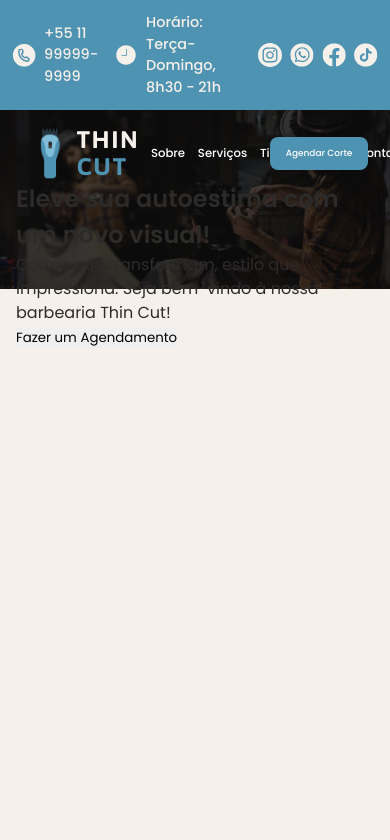
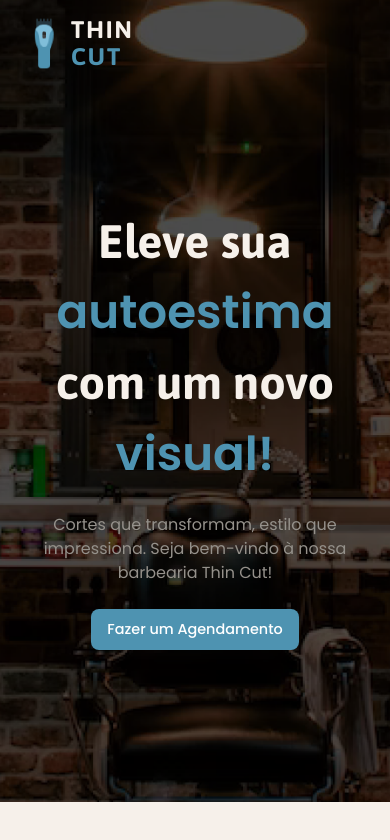
Before and after one commit to CauaRodrigues/thin-cut, a React (Vite) app: page / in a window 390 px wide. Shown: the top 840 px of the page. Built offline with nearby package versions, Linux system fonts and the light colour scheme.

Commit message:
banner and header responsive | OK

```diff
--- a/src/Home.jsx
+++ b/src/Home.jsx
@@ -2,11 +2,14 @@ import React from "react";
 
 import TopInfo from "@section/TopInfo";
 import Banner from "@section/Banner";
+import MediaQuery from "react-responsive";
 
 export default function Home() {
 	return (
 		<>
-			<TopInfo />
+			<MediaQuery minWidth={640}>
+				<TopInfo />
+			</MediaQuery>
 			<Banner />
 		</>
 	);
--- a/src/components/sections/Banner/banner.styled.jsx
+++ b/src/components/sections/Banner/banner.styled.jsx
@@ -2,12 +2,54 @@ import styled from "styled-components";
 
 export const BannerContainer = styled.div`
 	width: 100%;
-	min-height: 100vh;
+	min-height: 95vh;
 	padding: 1rem;
 
-	background-image: url("/assets/images/banners/banner-bg2.png");
-	background-size: 100%;
+	background-image: url("/assets/images/banners/banner-bg4.png");
+	background-size: cover;
 	background-repeat: no-repeat;
+	background-position: center;
+
+	display: flex;
+	flex-direction: column;
+	align-items: center;
+	justify-content: space-between;
+
+	.content-text {
+		width: 40vw;
+
+		flex: 1;
+		display: flex;
+		flex-direction: column;
+		align-items: center;
+		justify-content: center;
+		gap: 1.5rem;
+
+		text-align: center;
+		color: ${({ theme }) => theme.colors.main};
+
+		@media (max-width: 1000px) {
+			width: 80vw;
+		}
+
+		@media (max-width: 700px) {
+			width: 90vw;
+		}
+
+		@media (max-width: 500px) {
+			width: 100%;
+		}
+
+		h1 {
+			font-weight: ${({ theme }) => theme.fonts.fw.bd};
+			font-family: ${({ theme }) => theme.fonts.fm.asap};
+			font-size: min(3rem, 12vw);
+		}
+
+		p {
+			color: ${({ theme }) => theme.colors.gray};
+		}
+	}
 `;
 
 export const Points = styled.div``;
--- a/src/components/sections/Banner/index.jsx
+++ b/src/components/sections/Banner/index.jsx
@@ -1,5 +1,6 @@
 import React from "react";
 import Header from "@section/Header";
+import { Button } from "@components/Button";
 
 import * as S from "./banner.styled";
 
@@ -8,15 +9,18 @@ export default function Banner() {
 		<S.BannerContainer>
 			<Header />
 
-			<section>
-				<h1>Eleve sua autoestima com um novo visual!</h1>
+			<section className="content-text">
+				<h1>
+					Eleve sua <span id="text-primary">autoestima</span> com um novo{" "}
+					<span id="text-primary">visual!</span>
+				</h1>
 
 				<p>
 					Cortes que transformam, estilo que impressiona. Seja bem-vindo à nossa
 					barbearia Thin Cut!
 				</p>
 
-				<button>Fazer um Agendamento</button>
+				<Button title="Fazer um Agendamento" />
 			</section>
 
 			<S.Points></S.Points>
--- a/src/components/sections/Header/header.styled.jsx
+++ b/src/components/sections/Header/header.styled.jsx
@@ -5,6 +5,10 @@ export const Header = styled.header`
 	display: flex;
 	justify-content: space-around;
 	align-items: center;
+
+	@media (max-width: 1000px) {
+		justify-content: space-between;
+	}
 `;
 
 export const LogoBox = styled.figure`
@@ -38,6 +42,10 @@ export const NavBox = styled.nav`
 	justify-content: space-between;
 	gap: 0.8rem;
 
+	@media (max-width: 1000px) {
+		width: 50%;
+	}
+
 	a {
 		color: ${({ theme }) => theme.colors.light};
 		text-transform: capitalize;
--- a/src/components/sections/Header/index.jsx
+++ b/src/components/sections/Header/index.jsx
@@ -1,6 +1,7 @@
 import React from "react";
 import * as S from "./header.styled";
 import { Button } from "@components/Button";
+import MediaQuery from "react-responsive";
 
 export default function Header() {
 	return (
@@ -14,6 +15,7 @@ export default function Header() {
 				</figcaption>
 			</S.LogoBox>
 
+			<MediaQuery minWidth={700}>
 				<S.NavBox>
 					<a href="#about">Sobre</a>
 					<a href="#services">Serviços</a>
@@ -23,6 +25,7 @@ export default function Header() {
 				</S.NavBox>
 
 				<Button title="Agendar Corte" />
+			</MediaQuery>
 		</S.Header>
 	);
 }
--- a/src/components/share/Button/button.styled.jsx
+++ b/src/components/share/Button/button.styled.jsx
@@ -9,7 +9,7 @@ export const Button = styled.button`
 	transition: all 0.4s;
 
 	color: ${({ theme }) => theme.colors.light};
-	font-size: min(0.9rem, 2.3vw);
+	font-size: min(0.9rem, 4vw);
 	font-weight: ${({ theme }) => theme.fonts.fw.md};
 
 	&:hover {
```
Lines whose indentation alone changed are shown as unchanged.
